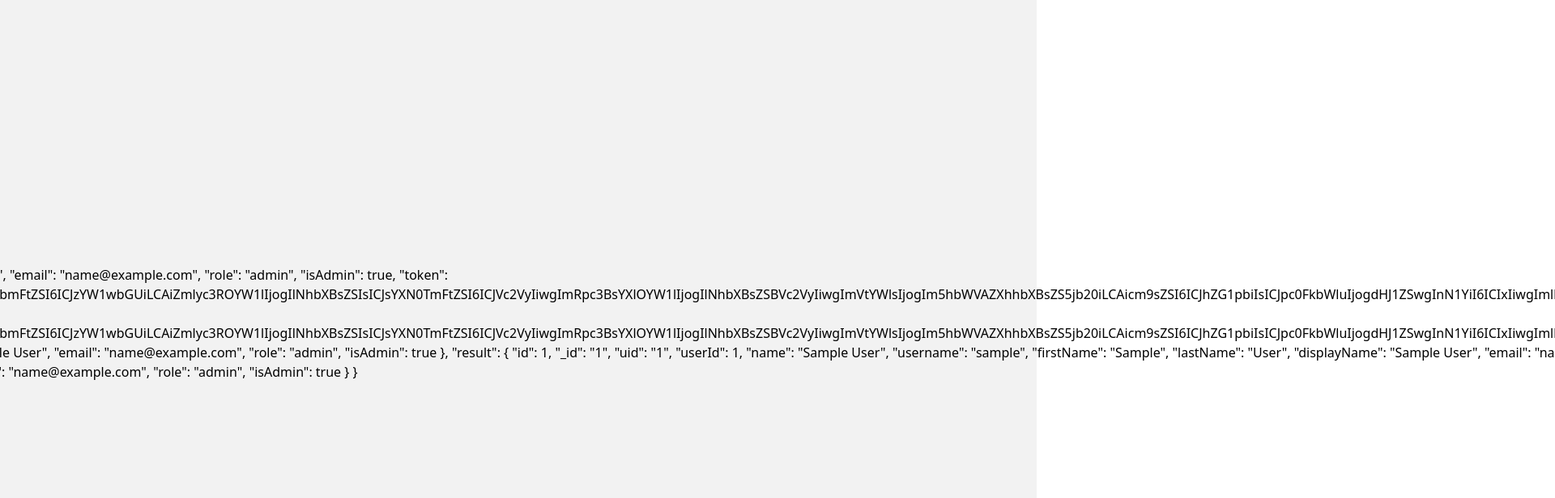
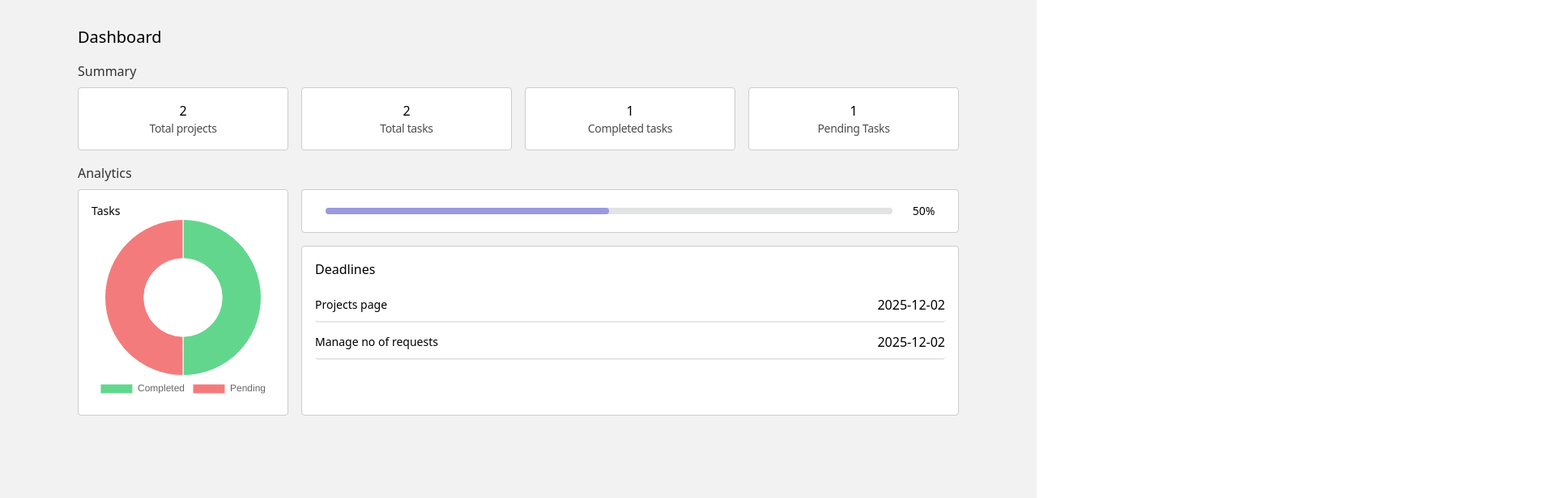
Before and after one commit to Syam-18/TeamWork360, a Vue app: page /dashboard in a window 1280 px wide. Shown: the top 616 px of the page at 81% size, 1920 px wide, since content can reach past the window. Built offline with nearby package versions, Linux system fonts and the light colour scheme; data requests are answered from the project's data file; sample sign-in values are in the browser's storage.

Commit message:
dashboard page and few bugs

```diff
--- a/mock/db.json
+++ b/mock/db.json
@@ -2,10 +2,10 @@
   "users": [],
   "projects": [
     {
-      "id": "b05d",
       "name": "Team360",
-      "description": "project management",
-      "date": "2025-12-03"
+      "description": "Project management system",
+      "date": "2025-12-03",
+      "id": "b05d"
     },
     {
       "id": "9e36",
@@ -30,7 +30,7 @@
       "title": "Manage no of requests",
       "description": "al;sk",
       "assigne": "Backend ",
-      "priority": "Medium",
+      "priority": "Low",
       "status": "Doing",
       "date": "2025-12-02",
       "id": "18f2"
--- a/src/components/task/TaskCard.vue
+++ b/src/components/task/TaskCard.vue
@@ -4,9 +4,9 @@
 import { updateTask } from '@/services/taskServices'
 
 const statusColor = {
-  Low: 'bg-red-400',
-  Medium: 'bg-red-600',
-  High: 'bg-red-800',
+  "Low": 'bg-[hsl(150,60%,80%)] text-black',
+  "Medium": 'bg-[hsl(50,50%,40%)] text-white',
+  "High": 'bg-[hsl(344,51%,50%)] text-white'
 }
 const props = defineProps(['task', 'projectId', 'removeTask', 'loadTasks'])
 const taskTimeLeft = computed(() => {
@@ -58,10 +58,10 @@
 
     <div class="flex items-center gap-2 md:gap-4">
       <div class="flex lg:flex-row-reverse flex-col items-center gap-1 lg:gap-2">
-        <p :class="`${statusColor[task.priority]}`" class="p-1 py-0 rounded text-white text-xs">
+        <p :class="`${statusColor[task.priority]}`" class="p-1 py-0 rounded text-xs">
           {{ task.priority }}
         </p>
-        <p class="text-xs">
+        <p class="text-xs font-medium">
           {{ task.status }}
         </p>
       </div>
@@ -70,5 +70,5 @@
       </button>
     </div>
   </li>
-  <TaskModal v-if="activeModal" @close-modal="handleClose" @click.stop :task />
+  <TaskModal v-if="activeModal" @close-modal="handleClose" @click.stop :task :projectId="projectId" />
 </template>
--- a/src/pages/DashboardPage.vue
+++ b/src/pages/DashboardPage.vue
@@ -1,19 +1,137 @@
 <script setup>
-// import { getProjects } from '@/services/projectServices';
-// import { getTasks } from '@/services/tasksServices';
-// import ModalComp from '@/components/ui/ModalComp.vue';
-import { getUsers } from '@/services/userServices';
-import { useAuthStore } from '@/stores/authStore';
-import { onBeforeMount, ref } from 'vue';
-const auth = useAuthStore()
-const projects = ref([])
-onBeforeMount(async() => {
-  const response = await getUsers()
-  projects.value = response.data
-  console.log(projects.value)
+import { useProjectStore } from '@/stores/projectStore'
+import { useTaskStore } from '@/stores/taskStore'
+import { storeToRefs } from 'pinia'
+import { computed, onBeforeMount, ref, watch } from 'vue'
+import { Chart, DoughnutController, ArcElement, Tooltip, Legend } from 'chart.js'
+import router from '@/router'
+
+Chart.register(DoughnutController, ArcElement, Tooltip, Legend)
+
+const chartRef = ref(null)
+let chartInstance = null
+
+const top3Deadlines = ref([])
+
+const projectStore = useProjectStore()
+const taskStore = useTaskStore()
+
+const { projects } = storeToRefs(projectStore)
+const { loadProjects } = projectStore
+const { tasks } = storeToRefs(taskStore)
+const { loadAllTasks } = taskStore
+
+onBeforeMount(() => {
+  if (!projects.value.length) {
+    loadProjects()
+  }
+  if (!tasks.value.length) {
+    loadAllTasks()
+  }
 })
+const createChart = () => {
+  if (chartInstance) chartInstance.destroy()
+
+  chartInstance = new Chart(chartRef.value, {
+    type: 'doughnut',
+    data: {
+      labels: ['Completed', 'Pending'],
+      datasets: [
+        {
+          data: [completedTasksLength.value, tasks.value.length - completedTasksLength.value],
+          backgroundColor: [
+            'rgba(34,197,94,0.7)', // green
+            'rgba(239,68,68,0.7)', // red
+          ],
+          borderWidth: 1,
+        },
+      ],
+    },
+    options: {
+      responsive: true,
+      plugins: {
+        legend: { position: 'bottom' },
+      },
+    },
+  })
+}
+watch(tasks, () => {
+  createChart()
+  top3Deadlines.value = getTop3Deadlines()
+})
+const completedTasksLength = computed(() => {
+  return tasks.value.filter((task) => task.status === 'Done').length
+})
+const progressBar = computed(() => {
+  return (completedTasksLength.value * 100) / tasks.value.length + '%'
+})
+const getTop3Deadlines = () => {
+  return [...tasks.value]
+    .sort((a, b) => new Date(a.date) - new Date(b.date)) // ascending by deadline
+    .slice(0, 3) // take first 3
+}
 </script>
 <template>
-  <p>{{ auth.user }}</p>
-  <!-- <ModalComp/> -->
+  <div class="flex flex-col w-[90vw] h-screen max-h-dvh p-8 overflow-hidden gap-4">
+    <h1 class="text-xl font-medium">Dashboard</h1>
+    <div class="flex flex-col">
+      <h1 class="font-medium text-[hsl(0,0%,20%)] mb-2">Summary</h1>
+      <div class="grid grid-cols-2 lg:grid-cols-4 gap-4">
+        <div class="bg-white p-4 border border-[hsl(0,0%,80%)] rounded flex flex-col items-center">
+          <p class="font-medium">{{ projects.length }}</p>
+          <p class="tracking-tight text-sm text-[hsl(0,0%,30%)]">Total projects</p>
+        </div>
+        <div class="bg-white p-4 border border-[hsl(0,0%,80%)] rounded flex flex-col items-center">
+          <p class="font-medium">{{ tasks.length }}</p>
+          <p class="tracking-tight text-sm text-[hsl(0,0%,30%)]">Total tasks</p>
+        </div>
+        <div class="bg-white p-4 border border-[hsl(0,0%,80%)] rounded flex flex-col items-center">
+          <p class="font-medium">{{ completedTasksLength }}</p>
+          <p class="tracking-tight text-sm text-[hsl(0,0%,30%)]">Completed tasks</p>
+        </div>
+        <div class="bg-white p-4 border border-[hsl(0,0%,80%)] rounded flex flex-col items-center">
+          <p class="font-medium">{{ tasks.length - completedTasksLength }}</p>
+          <p class="tracking-tight text-sm text-[hsl(0,0%,30%)]">Pending Tasks</p>
+        </div>
+      </div>
+    </div>
+    <div class="flex flex-col">
+      <h1 class="font-medium text-[hsl(0,0%,20%)] mb-2">Analytics</h1>
+      <div class="grid grid-cols-2 lg:grid-cols-4 gap-4">
+        <div class="bg-white p-4 border border-[hsl(0,0%,80%)] rounded flex flex-col items-center">
+          <h1 class="self-start text-sm">Tasks</h1>
+          <canvas ref="chartRef"></canvas>
+        </div>
+        <div class="col-span-3 flex flex-col gap-4">
+          <div
+            class="bg-white p-4 border border-[hsl(0,0%,80%)] rounded flex justify-around items-center"
+          >
+            <div
+              class="bg-[hsl(200,2%,89%)] w-[90%] rounded flex items-start"
+              :class="{ 'blur-xs': !tasks.length }"
+            >
+              <div class="bg-[hsl(240,52%,74%)] p-1 rounded" :style="{ width: progressBar }"></div>
+            </div>
+            <h1 class="text-sm" :class="{ 'blur-xs': !tasks.length }">{{ progressBar }}</h1>
+          </div>
+          <div
+            class="bg-white p-4 border border-[hsl(0,0%,80%)] rounded flex flex-col items-center h-full"
+          >
+            <h1 class="self-start font-medium mb-4">Deadlines</h1>
+            <ul class="flex flex-col gap-2 w-full">
+              <li
+                v-for="task in top3Deadlines"
+                :key="task.id"
+                @click="router.push(`/project/${task.projectId}`)"
+                class="flex items-center justify-between gap-2 py-1 pb-2 border-[hsl(0,0%,90%)] border-b-2 rounded cursor-pointer"
+              >
+                <h1 class="text-sm ">{{ task.title }}</h1>
+                <p>{{ task.date }}</p>
+              </li>
+            </ul>
+          </div>
+        </div>
+      </div>
+    </div>
+  </div>
 </template>
--- a/src/pages/ProjectDetailsPage.vue
+++ b/src/pages/ProjectDetailsPage.vue
@@ -50,7 +50,7 @@
 </script>
 <template>
   <div class="flex flex-col md:flex-row gap-2 p-8 w-screen md:w-[90vw] min-h-dvh">
-    <div class="top-0 sticky w-[20%]">
+    <div class="top-0 sticky w-full md:w-[30%] lg:w-[20%]">
       <div class="flex flex-col gap-2 md:gap-4">
         <div class="bg-white p-4 border border-[hsl(0,0%,80%)] rounded h-min">
           <div class="flex justify-between items-center">
--- a/src/pages/ProjectsPage.vue
+++ b/src/pages/ProjectsPage.vue
@@ -10,7 +10,9 @@
 const {projects} = storeToRefs(projectStore)
 const {loadProjects} = projectStore
 onMounted(() => {
-  loadProjects()
+  if(!projects.value.length){
+    loadProjects()
+  }
 })
 
 const activeModal = ref(false)
@@ -28,6 +30,12 @@
     <div class="grid grid-cols-2 sm:grid-cols-3 md:grid-cols-5 lg:grid-cols-6 gap-4">
       <ProjectCard v-for="project in projects" :key="project.id" :project />
     </div>
+    <h1
+        v-if="!projects.length"
+        class="text-2xl tracking-tighter text-[hsl(0,0%,20%)] font-medium absolute top-1/2 right-1/2 translate-x-1/2 -translate-y-1/2"
+      >
+        No projects created
+      </h1>
   </div>
   <ModalComp v-if="activeModal" @close-modal = 'handleClose'/>
 </template>
--- a/src/services/taskServices.js
+++ b/src/services/taskServices.js
@@ -1,4 +1,8 @@
 import { api } from "./api";
+
+const getAllTasks = () => {
+  return api.get('/tasks')
+}
 
 const getTasks = (projectId) => {
   return api.get(`/tasks?projectId=${projectId}`)
@@ -20,4 +24,4 @@
   return api.delete(`/tasks/${id}`)
 }
 
-export {getTasks, getTask, addTask, updateTask, deleteTask}
+export {getAllTasks, getTasks, getTask, addTask, updateTask, deleteTask}
--- a/src/stores/taskStore.js
+++ b/src/stores/taskStore.js
@@ -1,9 +1,13 @@
-import { deleteTask, getTasks } from '@/services/taskServices'
+import { deleteTask, getTasks, getAllTasks } from '@/services/taskServices'
 import { defineStore } from 'pinia'
 import { ref } from 'vue'
 
 export const useTaskStore = defineStore('taskstore', () => {
   const tasks = ref([])
+  const loadAllTasks = async () => {
+    const response = await getAllTasks()
+    tasks.value = response.data
+  }
   const loadTasks = async (projectId) => {
     const response = await getTasks(projectId)
     tasks.value = response.data
@@ -12,5 +16,5 @@
     await deleteTask(id)
     loadTasks(projectId)
   }
-  return { tasks, loadTasks, removeTask }
+  return { tasks, loadAllTasks, loadTasks, removeTask }
 })
```
